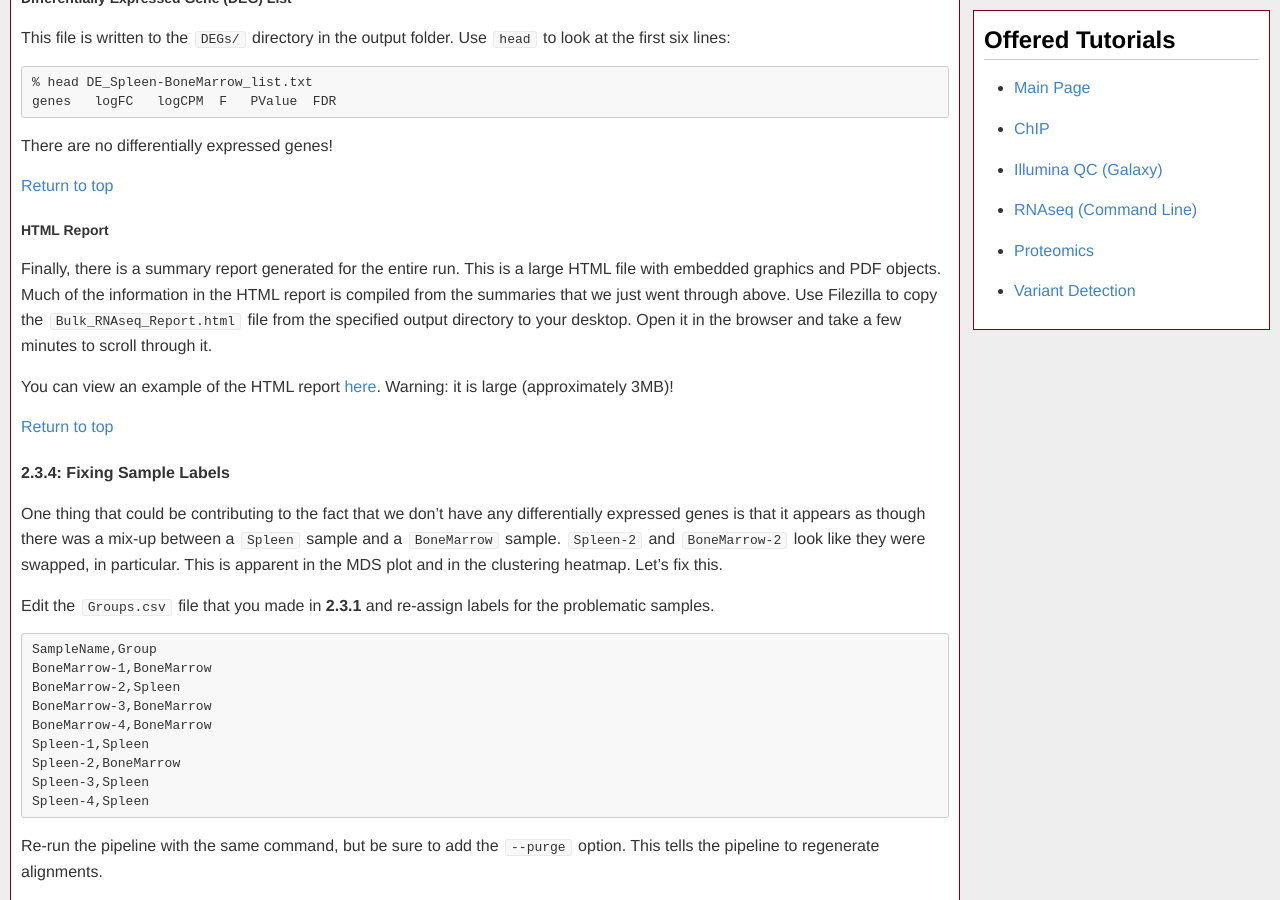
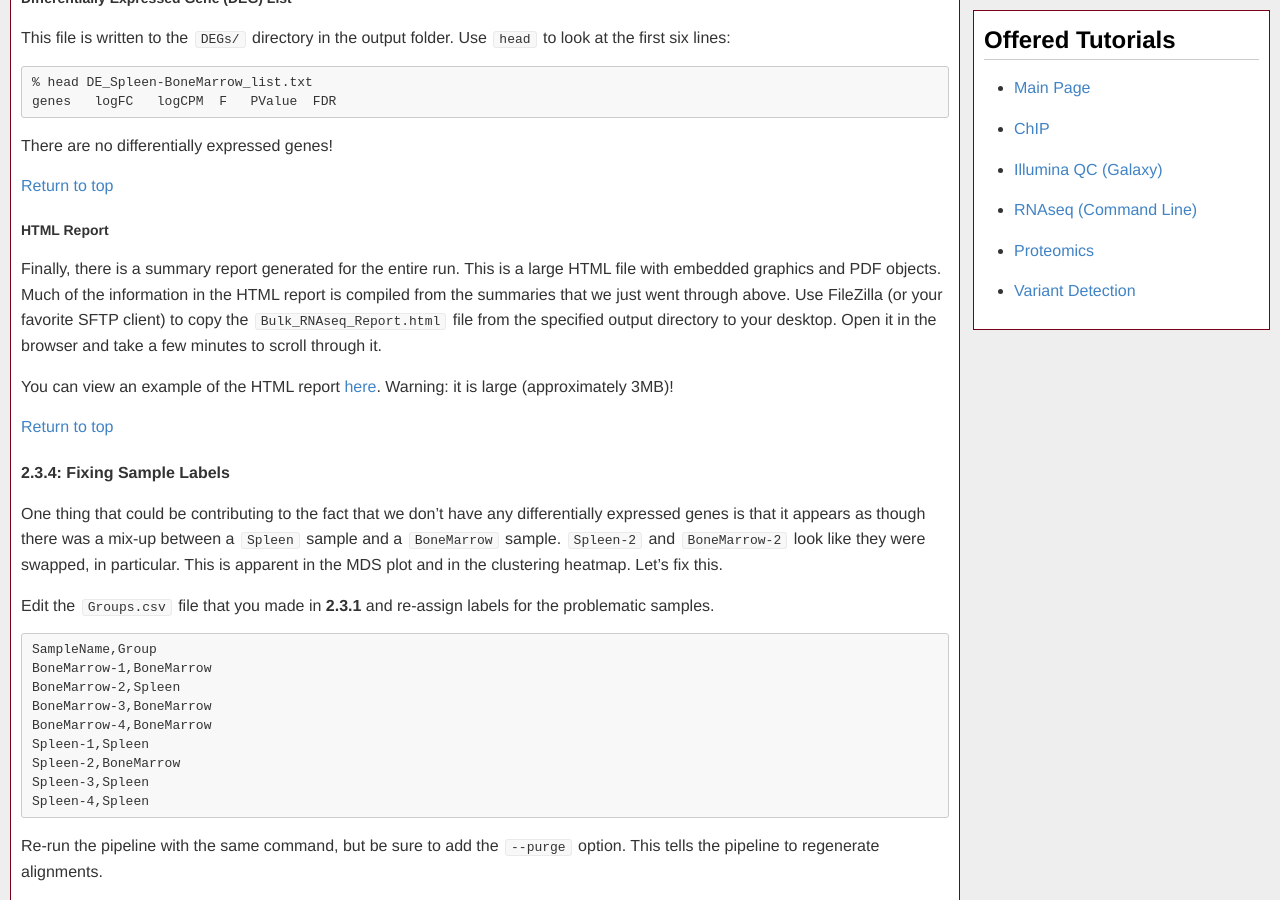
Before and after one commit to msi-ris/Tutorials, a Jekyll site: the page built from rnaseq_cmd.md, in a window 1280 px wide and 900 px high, scrolled down 20976 px. Built offline with Jekyll 4.4.1, drawn with Linux system fonts in a browser that asks for light colours.

Commit message:
Fix typos in rnaseq cmd

```diff
--- a/rnaseq_cmd.md
+++ b/rnaseq_cmd.md
@@ -792,9 +792,9 @@ There are no differentially expressed genes!
 Finally, there is a summary report generated for the entire run. This is a large
 HTML file with embedded graphics and PDF objects. Much of the information in
 the HTML report is compiled from the summaries that we just went through above.
-Use Filezilla to copy the `Bulk_RNAseq_Report.html` file from the specified
-output directory to your desktop. Open it in the browser and take a few minutes
-to scroll through it.
+Use FileZilla (or your favorite SFTP client) to copy the
+`Bulk_RNAseq_Report.html` file from the specified output directory to your
+desktop. Open it in the browser and take a few minutes to scroll through it.
 
 You can view an example of the HTML report [here]({{"/materials/rnaseq_cmd/Bulk_RNAseq_Report.html" | prepend: site.baseurl }}).
 Warning: it is large (approximately 3MB)!
```
